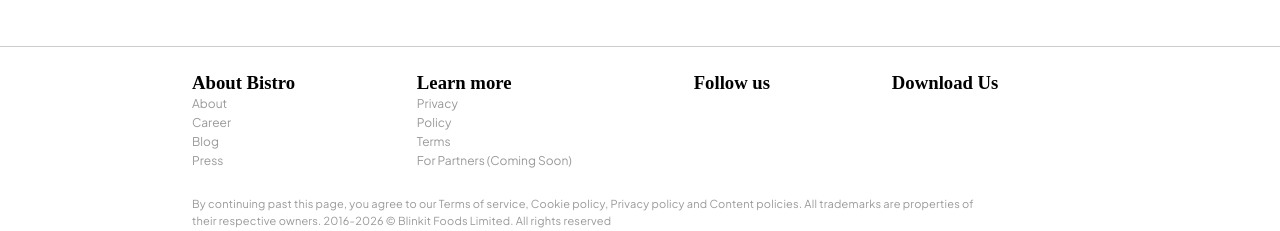
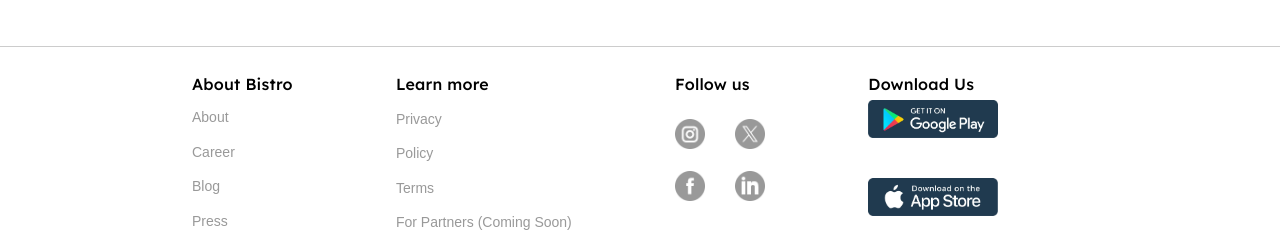
Before and after one commit to i-amdilip/Bistro-clone, a plain HTML site: page index.html in a window 1280 px wide. Shown: the part 2569-2800 px from the top of the page. Drawn offline with Linux system fonts and the light colour scheme.

Commit message:
Final Bistro Clone

```diff
--- a/index.html
+++ b/index.html
@@ -1,16 +1,25 @@
+
 <!DOCTYPE html>
 <html lang="en">
-<meta charset="UTF-8">
-<meta name="viewport" content="width=device-width, initial-scale=1.0">
-<title>Bistro by Dilip | First Project</title>
-<link rel="icon" type="image/jpeg"
-    href="https://cdn.grofers.com/da/cms-assets/cms/product/3c4a06fd-aa2e-45bc-ace7-565aeee71292.jpg">
-<link rel="stylesheet" href="style.css">
-<link href="https://fonts.googleapis.com/css2?family=Lexend:wght@500&display=swap" rel="stylesheet">
-<link href="https://fonts.googleapis.com/css2?family=Montserrat:wght@800;900&display=swap" rel="stylesheet">
-<link href="https://fonts.googleapis.com/css2?family=Archivo+Black&display=swap" rel="stylesheet">
-<link href="https://fonts.googleapis.com/css2?family=Plus+Jakarta+Sans:wght@400;500;600;700;800&display=swap" rel="stylesheet">
-<link href="https://fonts.googleapis.com/css2?family=Plus+Jakarta+Sans:wght@400;500;600;700;800&display=swap" rel="stylesheet">
+
+<head>
+    <meta charset="UTF-8">
+    <meta name="viewport" content="width=device-width, initial-scale=1.0">
+    <title>Bistro by Dilip | First Project</title>
+
+    <link rel="icon" type="image/jpeg"
+        href="https://cdn.grofers.com/da/cms-assets/cms/product/3c4a06fd-aa2e-45bc-ace7-565aeee71292.jpg">
+
+    <link rel="stylesheet" href="style.css">
+
+    <link href="https://fonts.googleapis.com/css2?family=Lexend:wght@500&display=swap" rel="stylesheet">
+
+    <link href="https://fonts.googleapis.com/css2?family=Montserrat:wght@800;900&display=swap" rel="stylesheet">
+
+    <link href="https://fonts.googleapis.com/css2?family=Archivo+Black&display=swap" rel="stylesheet">
+
+    <link href="https://fonts.googleapis.com/css2?family=Plus+Jakarta+Sans:wght@400;500;600;700;800&display=swap"
+        rel="stylesheet">
 
 </head>
 
@@ -18,58 +27,65 @@
 
     <header>
         <div class="navbar">
+
             <div class="homeimage">
                 <img src="https://bistro.blinkit.com/_next/image?url=%2F_next%2Fstatic%2Fmedia%2Fbistro-dark.5afd5683.png&w=384&q=75"
-                    height="48" width="98" alt="bistro by blinkit">
+                    height="48" width="98" alt="Bistro by Blinkit">
             </div>
+
             <div class="db">
-                <a href="https://play.google.com/store/apps/details?id=com.blinkit.bistro " target="_blank">
+                <a href="https://play.google.com/store/apps/details?id=com.blinkit.bistro" target="_blank">
                     <button>
                         <h6>Get the App</h6>
                     </button>
                 </a>
             </div>
+
         </div>
+
         <div class="txtonimage">
+
             <div class="big">
-                <h1>
-                    DELIVERED
-                </h1>
-                <h1>
-                    AT YOUR
-                </h1>
-                <h1>
-                    DOORSTEP
-                </h1>
+                <h1>DELIVERED</h1>
+                <h1>AT YOUR</h1>
+                <h1>DOORSTEP</h1>
             </div>
+
             <div class="para">
                 <p>Enjoy delicious snacks, meals, and</p>
                 <p>drinks delivered, prepared in a</p>
                 <p>hygienic environment nearby.</p>
             </div>
+
             <div class="paradb">
-                <a href="https://play.google.com/store/apps/details?id=com.blinkit.bistro " target="_blank">
+                <a href="https://play.google.com/store/apps/details?id=com.blinkit.bistro" target="_blank">
                     <button>
                         <h6>Get the App</h6>
                     </button>
                 </a>
             </div>
+
         </div>
     </header>
 
     <main>
+
         <section class="S1">
             <div class="1img">
-                <img src="https://cdn.grofers.com/layout-engine/v2/2024-11/desk---Menu-Images.png" height="445px">
-            </div>
+                <img src="https://cdn.grofers.com/layout-engine/v2/2024-11/desk---Menu-Images.png"
+                    height="445px" alt="Bistro Menu">
             </div>
         </section>
 
         <section class="S2">
+
             <div class="maintxt">
+
                 <div id="firsttxt">
+
                     <div class="mtxt">
                         <h1>Health & Hygiene</h1>
+
                         <div class="spara">
                             <p class="b">High-quality ingredients for great taste and</p>
                             <p>nutrition.</p>
@@ -78,14 +94,19 @@
                             <p class="b">Prepared in hygienic kitchens.</p>
                         </div>
                     </div>
+
                     <div id="firstimg">
                         <img src="https://cdn.grofers.com/da/bistro-assets/bistro%20coming%20soon/Health-_-Hygiene.webp"
-                            height="400px">
+                            height="400px" alt="Health and Hygiene">
                     </div>
+
                 </div>
+
                 <div id="secondtxt">
+
                     <div class="mtxt m1txt">
                         <h1>Sustainability</h1>
+
                         <div class="spara">
                             <p class="b">Eco-friendly, recyclable packaging.</p>
                             <p class="b">Responsibly sourced, transparent ingredients.</p>
@@ -93,38 +114,50 @@
                             <p>practices.</p>
                         </div>
                     </div>
+
                     <div id="secondimg">
                         <img src="https://cdn.grofers.com/layout-engine/v2/2024-12/desk---bistro_pack-(1).png"
-                            height="400px">
+                            height="400px" alt="Sustainability">
                     </div>
+
                 </div>
+
                 <div id="thirdtxt">
+
                     <div class="mtxt m2txt">
                         <h1>Speed</h1>
+
                         <div class="spara">
                             <p class="b">Food and beverages delivered at your</p>
                             <p>doorstep</p>
-                            <p class="b">Live order tracking for real-time updates.
-                            </p>
+                            <p class="b">Live order tracking for real-time updates.</p>
                             <p class="b">Quick prep, seamless delivery every time.</p>
                             <p>practices.</p>
                         </div>
                     </div>
+
                     <div id="thirdimg">
                         <img src="https://cdn.grofers.com/layout-engine/v2/2024-11/desk---Speed_v2_1.png"
-                            height="400px">
+                            height="400px" alt="Fast Delivery">
                     </div>
+
                 </div>
+
             </div>
+
         </section>
+
     </main>
-    <div id="line">
 
-    </div>
+    <div id="line"></div>
+
     <footer>
+
         <div class="flinks">
+
             <div>
                 <h3>About Bistro</h3>
+
                 <ul>
                     <li><a href="https://bistro.blinkit.com/about-us">About</a></li>
                     <li><a href="https://blinkit.com/careers/">Career</a></li>
@@ -132,8 +165,10 @@
                     <li><a href="https://bistro.blinkit.com/press">Press</a></li>
                 </ul>
             </div>
+
             <div>
                 <h3>Learn more</h3>
+
                 <ul>
                     <li><a href="https://bistro.blinkit.com/about-us">Privacy</a></li>
                     <li><a href="https://blinkit.com/careers/">Policy</a></li>
@@ -141,23 +176,79 @@
                     <li><a href="https://bistro.blinkit.com/press">For Partners (Coming Soon)</a></li>
                 </ul>
             </div>
+
             <div>
                 <h3>Follow us</h3>
+
+                <div class="socials">
+
+                    <ul>
+                        <li>
+                            <img src="./Assets/insta.png" alt="Instagram" height="30">
+                        </li>
+
+                        <li>
+                            <img src="./Assets/X.png" alt="X" height="30">
+                        </li>
+                    </ul>
+
+                    <ul>
+                        <li>
+                            <img src="./Assets/facebook.png" alt="Facebook" height="30">
+                        </li>
+
+                        <li>
+                            <img src="./Assets/linkedin.png" alt="LinkedIn" height="30">
+                        </li>
+                    </ul>
+
+                </div>
+            </div>
+
+            <div>
+                <h3>Download Us</h3>
+
                 <ul>
+
+                    <li>
+                        <a href="https://play.google.com/store/apps/details?id=com.blinkit.bistro"
+                            target="_blank">
+
+                            <img src="./Assets/playstored.png"
+                                alt="Google Play Store" height="38">
+
+                        </a>
+                    </li>
+
+                    <br>
+
+                    <li>
+                        <a href="https://apps.apple.com/in/app/bistro-by-blinkit/id1661871680"
+                            target="_blank">
+
+                            <img src="./Assets/Applestore.png"
+                                alt="Apple App Store" height="38">
+
+                        </a>
+                    </li>
+
                 </ul>
             </div>
-            <div>
-                <h3>Download Us</h3>
-                <ul>
-                </ul>
-            </div>
+
         </div>
+
+        <div id="midline"></div>
+
         <div id="legalfooter">
-            <p>By continuing past this page, you agree to our Terms of service, Cookie policy, Privacy policy and
-                Content policies. All trademarks are properties of their respective owners. 2016-2026 © Blinkit Foods
-                Limited. All rights reserved</p>
+            <p>
+                By continuing past this page, you agree to our Terms of service,
+                Cookie policy, Privacy policy and Content policies.
+                All trademarks are properties of their respective owners.
+                2016-2026 © Blinkit Foods Limited. All rights reserved
+            </p>
         </div>
+
     </footer>
+
 </body>
-
 </html>
--- a/style.css
+++ b/style.css
@@ -155,6 +155,7 @@ header{
 
 ul {
     list-style: none;
+    padding-top: 2%;
 }
 
 
@@ -184,11 +185,58 @@ ul {
     padding-right: 22%;
 }
 
+.flinks h3{
+    font-family: 'Lexend', sans-serif;
+    font-size: 16px;
+    font-weight: 400;
+    line-height: 1.6;
+    letter-spacing: 0.2px;
+
+}
+
+.flinks ul{
+    font-family:sans-serif;
+    font-size: 25px;
+}
+
 a{
     margin-top: 2%;
     color: #999;
     text-decoration: none;
     line-height: 1.6;
-    font-family: 'Plus Jakarta Sans', sans-serif;
+    /* font-family: 'Lexend', sans-serif; */
     font-size: 12px;
+    line-gap: 0.2px;
 }
+.socials ul {
+    display: grid;
+    grid-template-columns: 1fr 1fr;
+    grid-template-rows: auto auto;
+    gap: 15px 30px;
+    list-style: none;
+    padding-top: 2%;
+}
+
+.socials img {
+    height: 30px;
+    display: block;
+}
+
+.flinks ul li a {
+    font-size: 14px;
+}
+
+.flinks ul li {
+    margin-bottom: 5px;
+}
+
+#midline{
+    display: flex;
+    margin-left: 15%;
+    width: 63%;
+    background-color: rgba(153, 153, 153, 0.3);
+    height: 1px;
+}
+.socials{
+    padding-top: 20px;
+}
```
Also changed, not shown: Assets/Applestore.png (added), Assets/X.png (added), Assets/facebook.png (added), Assets/insta.png (added), Assets/linkedin.png (added), Assets/playstored.png (added), bistro-light.png (deleted), 1 other file.
